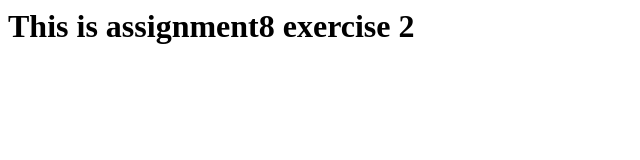
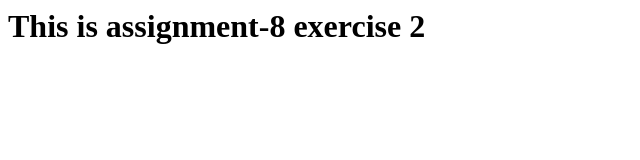
Before and after one commit to c2-80291/jenkins-exercise, a plain HTML site: page index.html in a window 1280 px wide. Shown: the whole page, without its empty margins (0-640 px from the left). Drawn offline with Linux system fonts and the light colour scheme.

Commit message:
second commit

```diff
--- a/index.html
+++ b/index.html
@@ -1 +1 @@
-<h1>This is assignment8 exercise 2</h1>
+<h1>This is assignment-8 exercise 2</h1>
```
